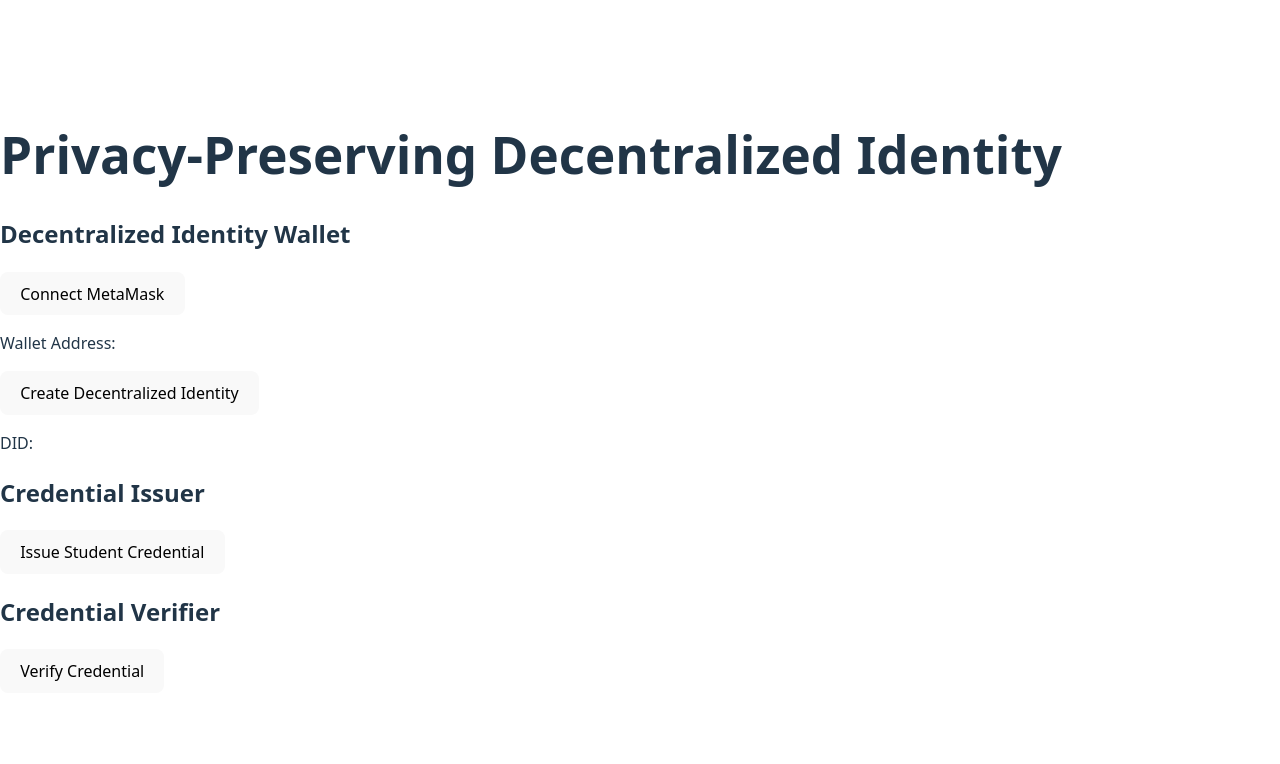
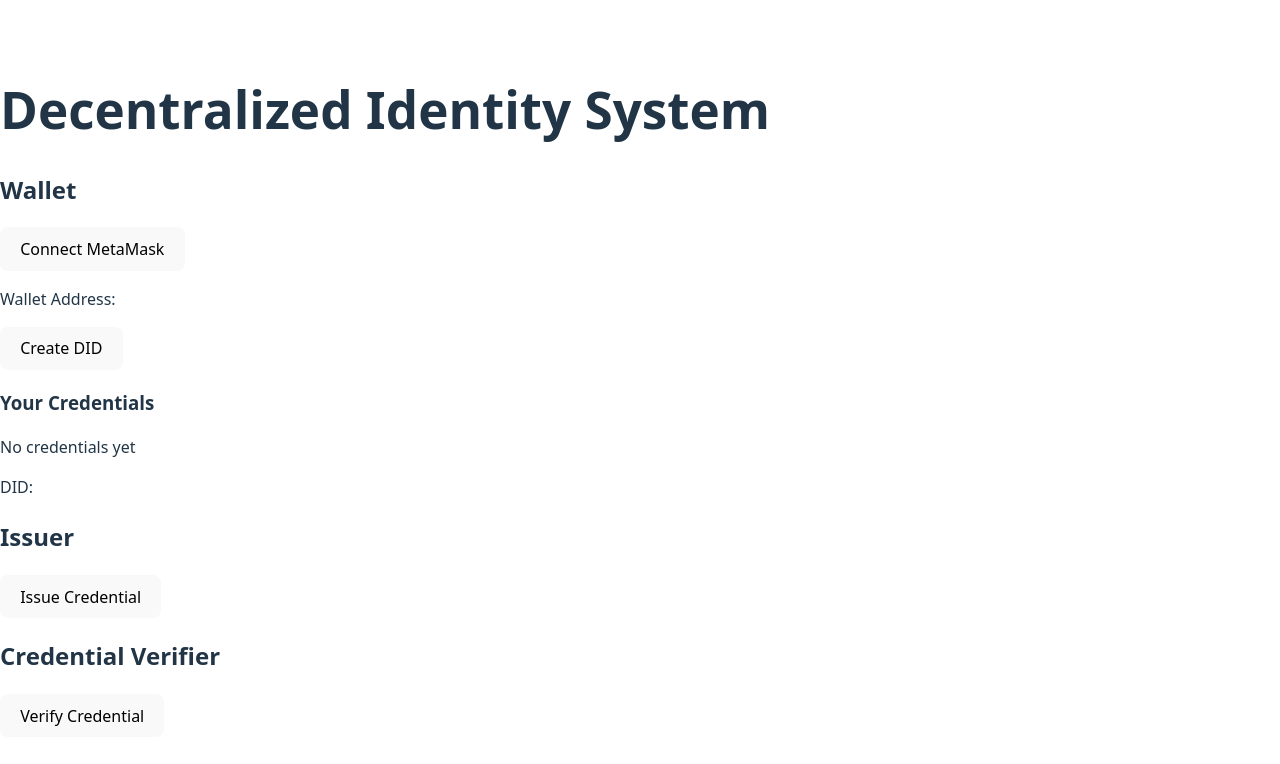
Before and after one commit to ThomasVargheseGeorge/SeniorDevelopmentProject_PPDI, a React (Vite) app: page / in a window 1280 px wide. Shown: the top 764 px of the page. Built offline with nearby package versions, Linux system fonts and the light colour scheme.

Commit message:
I completed core DID system: wallet, credential issuance, storage, and verification

```diff
--- a/src/App.jsx
+++ b/src/App.jsx
@@ -11,13 +11,19 @@ function App() {
     return (
         <div>
 
-            <h1>Privacy-Preserving Decentralized Identity</h1>
+            <h1>Decentralized Identity System</h1>
 
-            <Wallet setDid={setDid} />
+            <Wallet
+                setDid={setDid}
+                credential={credential}
+            />
 
             <p>DID: {did}</p>
 
-            <Issuer did={did} setCredential={setCredential} />
+            <Issuer
+                did={did}
+                setCredential={setCredential}
+            />
 
             <Verifier credential={credential} />
 
--- a/src/Issuer.jsx
+++ b/src/Issuer.jsx
@@ -1,4 +1,3 @@
-
 function Issuer({ did, setCredential }) {
 
     function issueCredential() {
@@ -20,13 +19,12 @@ function Issuer({ did, setCredential }) {
 
     return (
         <div>
-            <h2>Credential Issuer</h2>
+            <h2>Issuer</h2>
 
             <button onClick={issueCredential}>
-                Issue Student Credential
+                Issue Credential
             </button>
         </div>
     );
 }
-
 export default Issuer;
--- a/src/Wallet.jsx
+++ b/src/Wallet.jsx
@@ -1,8 +1,9 @@
 import { useState } from "react";
 
-function Wallet({ setDid }) {
+function Wallet({ setDid, credential }) {
 
     const [account, setAccount] = useState("");
+    const [credentials, setCredentials] = useState([]);
 
     async function connectWallet() {
         if (typeof window.ethereum !== "undefined") {
@@ -11,19 +12,17 @@ function Wallet({ setDid }) {
                     method: "eth_requestAccounts"
                 });
 
-                console.log("Connected account:", accounts[0]);
                 setAccount(accounts[0]);
-
             } catch (error) {
-                console.error("Connection error:", error);
+                console.error(error);
             }
         } else {
-            alert("MetaMask not detected. Please install MetaMask.");
+            alert("MetaMask not installed");
         }
     }
 
     function createIdentity() {
-        if(account){
+        if (account) {
             const newDID = "did:ethr:" + account;
             setDid(newDID);
         } else {
@@ -31,9 +30,14 @@ function Wallet({ setDid }) {
         }
     }
 
+    // When new credential comes from App, store it
+    if (credential && credentials.length === 0) {
+        setCredentials([credential]);
+    }
+
     return (
         <div>
-            <h2>Decentralized Identity Wallet</h2>
+            <h2>Wallet</h2>
 
             <button onClick={connectWallet}>
                 Connect MetaMask
@@ -42,10 +46,21 @@ function Wallet({ setDid }) {
             <p>Wallet Address: {account}</p>
 
             <button onClick={createIdentity}>
-                Create Decentralized Identity
+                Create DID
             </button>
+
+            <h3>Your Credentials</h3>
+
+            {credentials.length === 0 ? (
+                <p>No credentials yet</p>
+            ) : (
+                credentials.map((cred, index) => (
+                    <pre key={index}>
+                        {JSON.stringify(cred, null, 2)}
+                    </pre>
+                ))
+            )}
         </div>
     );
 }
-
 export default Wallet;
```
